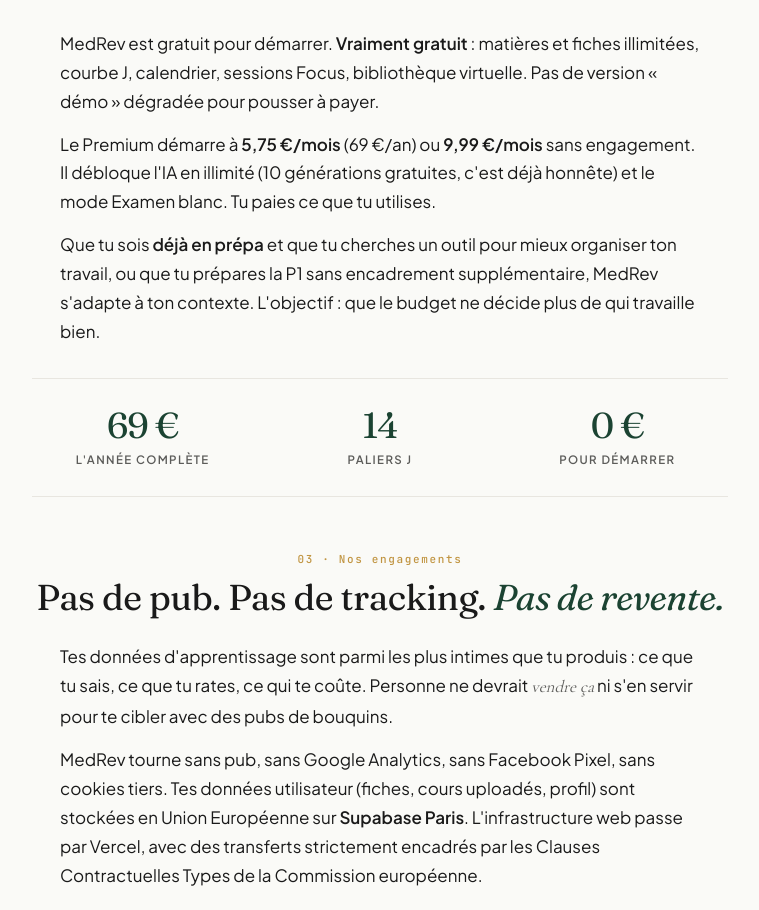
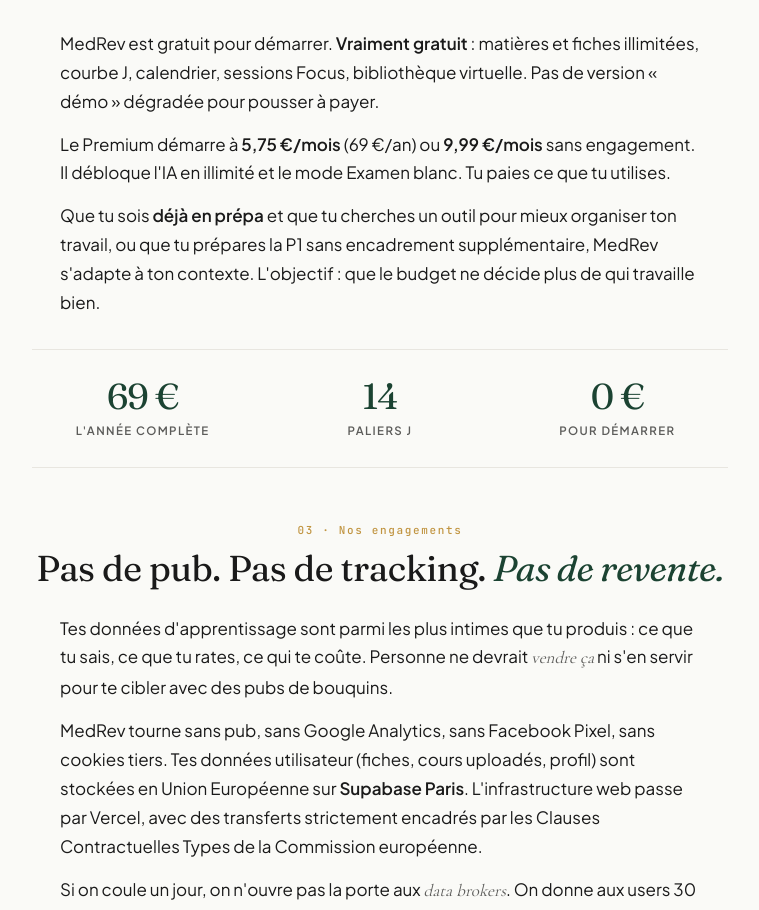
Before and after one commit to Axman1ak/MedRev, a Next.js app: page /manifesto in a window 1280 px wide. Shown: the part 1324-2234 px from the top of the page, without its empty margins (260-1019 px from the left). Built offline with nearby package versions, Linux system fonts and the light colour scheme.

Commit message:
Update page.tsx

```diff
--- a/src/app/manifesto/page.tsx
+++ b/src/app/manifesto/page.tsx
@@ -65,8 +65,7 @@
           <p className="manifesto-p">
             Le Premium démarre à <strong>5,75 €/mois</strong> (69 €/an) ou
             <strong> 9,99 €/mois</strong> sans engagement. Il débloque l&apos;IA
-            en illimité (10 générations gratuites, c&apos;est déjà honnête) et
-            le mode Examen blanc. Tu paies ce que tu utilises.
+            en illimité et le mode Examen blanc. Tu paies ce que tu utilises.
           </p>
           <p className="manifesto-p">
             Que tu sois <strong>déjà en prépa</strong> et que tu cherches un
```
